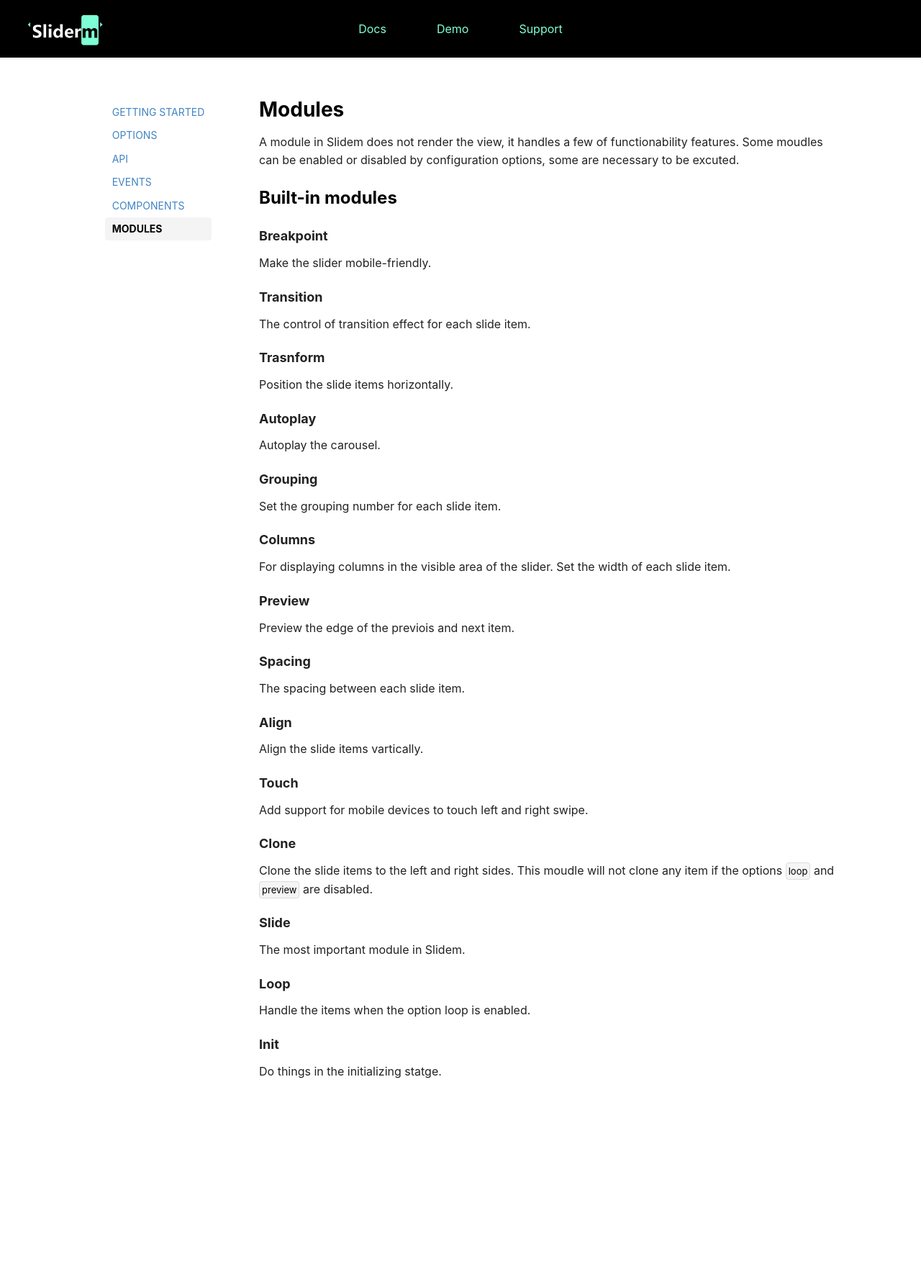
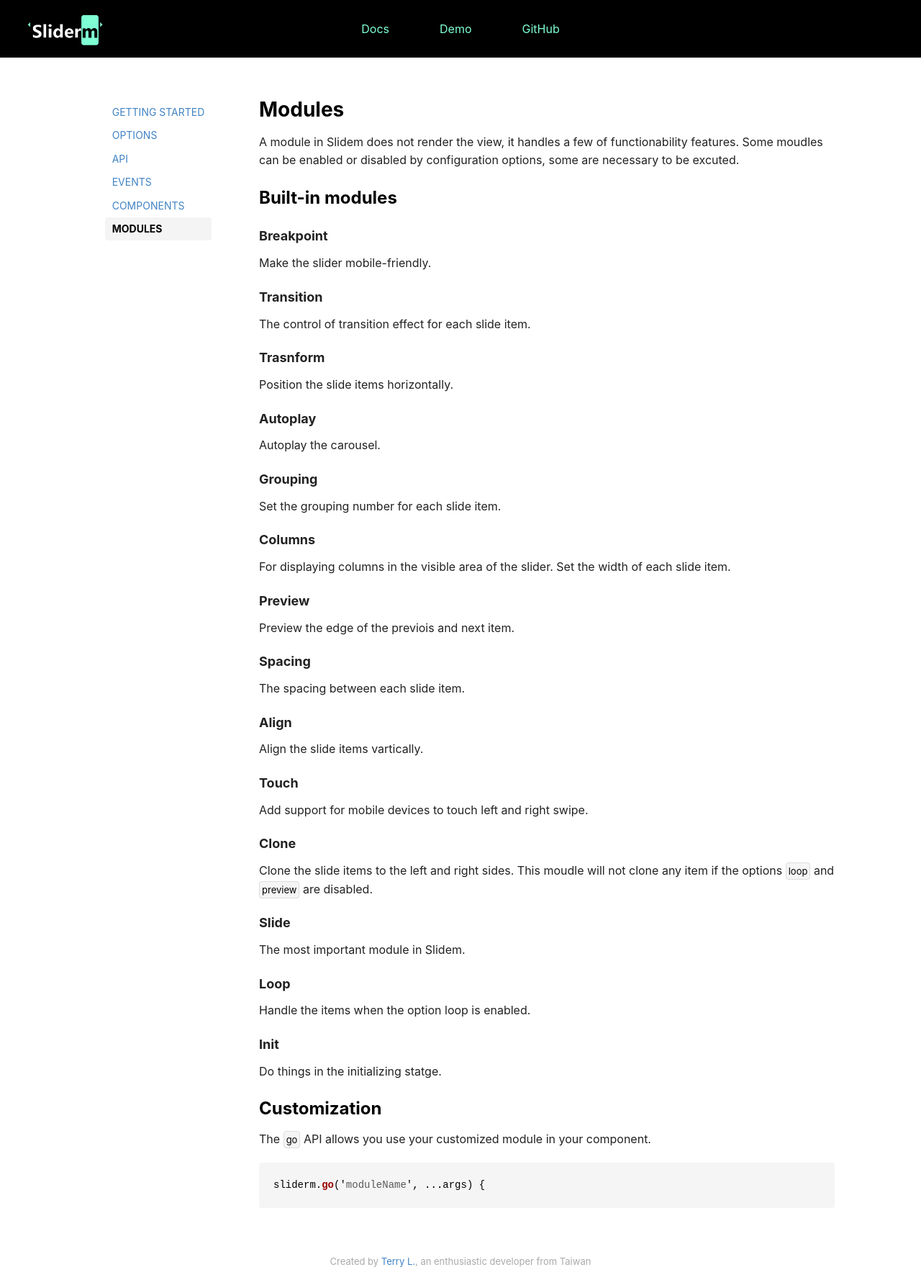
Before and after one commit to slidermjs/slidermjs.github.io, a Jekyll site: the page built from docs/modules.md, in a window 1280 px wide. Shown: the whole page at 72% size. Built offline with Jekyll 4.4.1, drawn with Linux system fonts in a browser that asks for light colours; before the commit the page ends 1546 px from its top, so only the background shows below that.

Commit message:
Update site.

````diff
--- a/_assets/scss/index.scss
+++ b/_assets/scss/index.scss
@@ -8,6 +8,7 @@
 @import "github";
 @import "main";
 @import "header";
+@import "footer";
 @import "home";
 @import "demo";
 @import "table";
--- a/_includes/footer.html
+++ b/_includes/footer.html
@@ -1 +1,4 @@
 <script src="{{ site.baseurl }}/assets/js/demo.js"></script>
+<footer>
+    <div class="copyright">Created by <a href="https://terryl.in">Terry L.</a>, an enthusiastic developer from Taiwan</div>
+</footer>
--- a/_includes/header.html
+++ b/_includes/header.html
@@ -6,7 +6,7 @@
       <li class="primary-menu__item primary-menu__item--logo"><a href="/"><img src="/assets/images/logo.png"></a></li>
       <li class="primary-menu__item"><a href="/docs/">Docs</a></li>
       <li class="primary-menu__item"><a href="/demo/">Demo</a></li>
-      <li class="primary-menu__item"><a href="https://github.com/terrylinooo/sliderm.js/issues">Support</a></li>
+      <li class="primary-menu__item"><a href="https://github.com/terrylinooo/sliderm.js">GitHub</a></li>
     </ul>
   </div>
 </header>
--- a/docs/modules.md
+++ b/docs/modules.md
@@ -66,3 +66,11 @@
 ### Init
 
 Do things in the initializing statge.
+
+## Customization
+
+The `go` API allows you use your customized module in your component.
+
+```javascript
+sliderm.go('moduleName', ...args) {
+```
````
Also changed, not shown: _assets/scss/_footer.scss (added, +9 -0 lines), _assets/scss/_home.scss (+13 -1 lines), assets/css/main.css.
